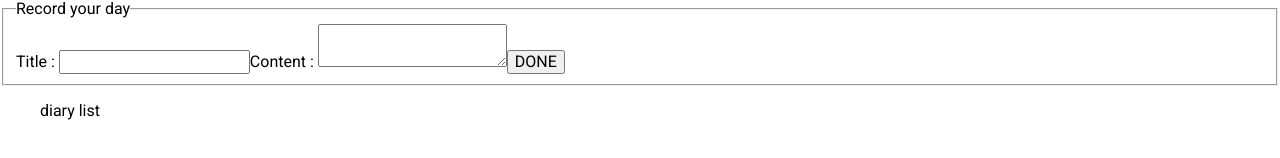
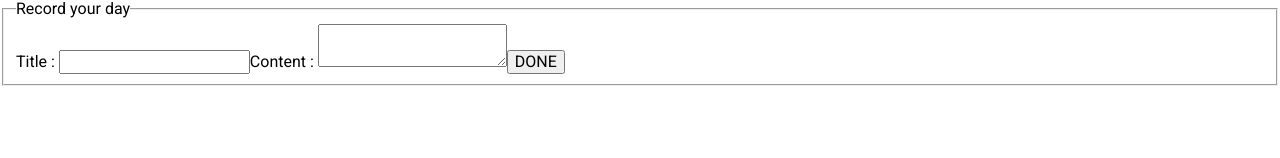
Before and after one commit to Jinnie-kim/diary, a React (Create React App) app: page / in a window 1280 px wide. Shown: the part 166-324 px from the top of the page. Built offline with nearby package versions, Linux system fonts and the light colour scheme; no server answers; the database is empty; sample sign-in values are in the browser's storage.

Commit message:
홈 컴포넌트에 다이어리 리스트 컴포넌트 추가

```diff
--- a/src/pages/home/Home.jsx
+++ b/src/pages/home/Home.jsx
@@ -1,17 +1,23 @@
 import DiaryForm from './DiaryForm';
+import DiaryList from './DiaryList';
 import { useAuthContext } from '../../hooks/useAuthContext';
+import { useCollection } from '../../hooks/useCollection';
 
 import styles from './Home.module.css';
 
 export default function Home() {
   const { user } = useAuthContext();
+  const { documents, error } = useCollection('diary');
 
   return (
     <main className={styles.container}>
       <aside className={styles.side_menu}>
         <DiaryForm uid={user.uid} />
       </aside>
-      <ul className={styles.content_list}>diary list</ul>
+      <ul className={styles.content_list}>
+        {error && <strong>{error}</strong>}
+        {documents && <DiaryList diaries={documents} />}
+      </ul>
     </main>
   );
 }
```
